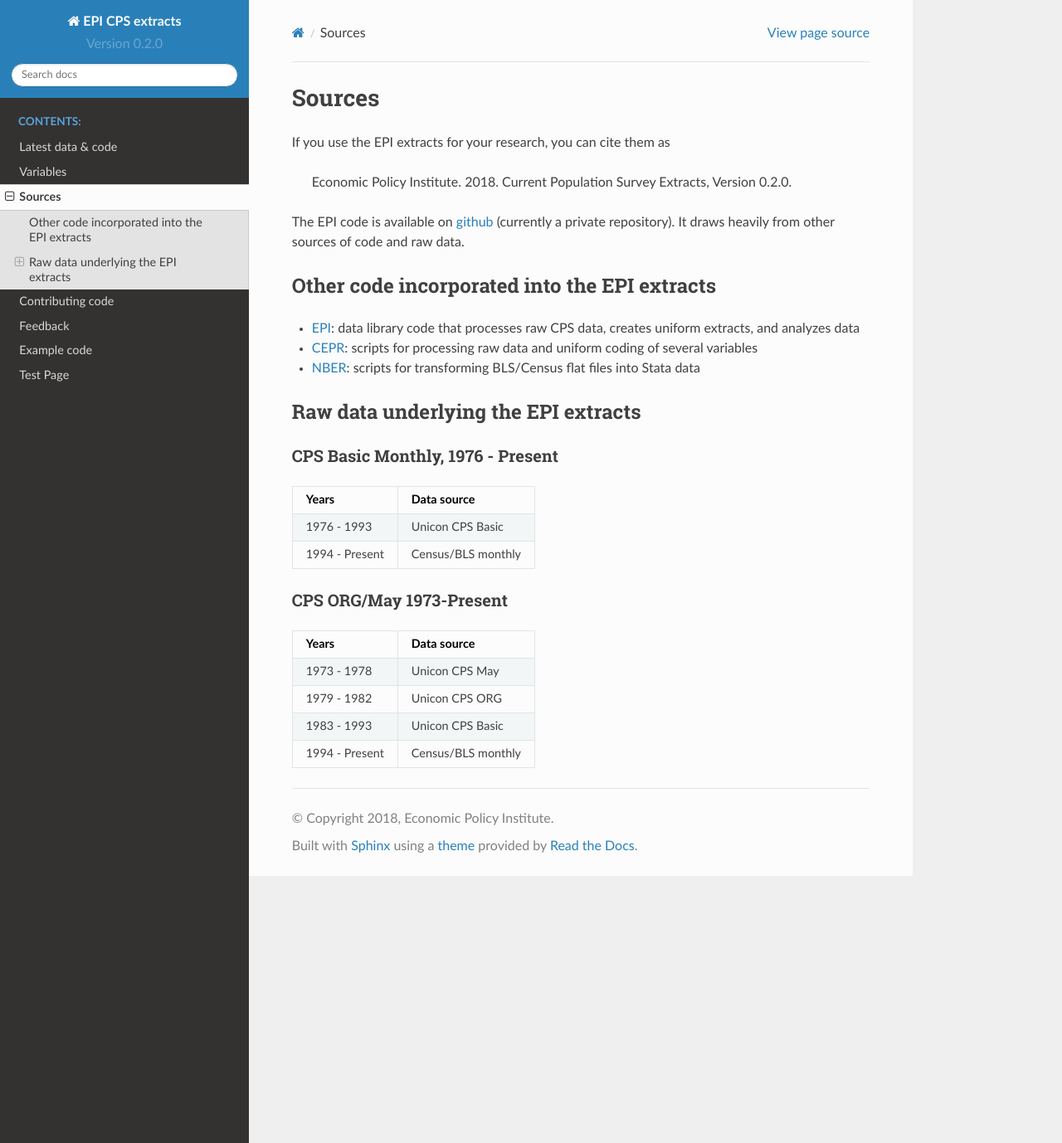
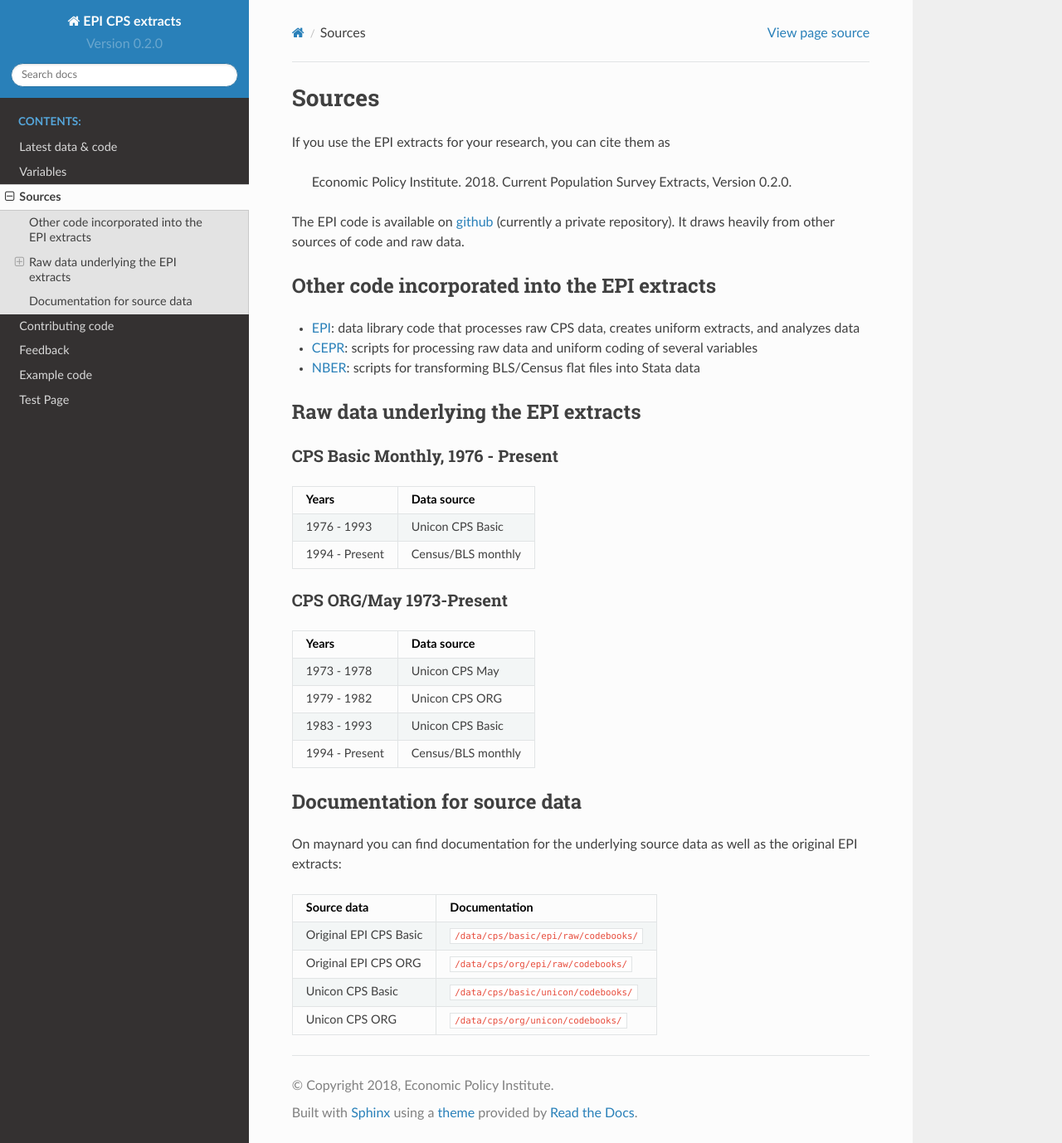
Before and after one commit to Economic/epiextracts, a Sphinx documentation site: the page built from docs/sources.rst, in a window 1280 px wide and 1378 px high. Shown: the whole window at 83% size. Built offline with Sphinx 7.4.7 and the Read the Docs theme 2.0.0, drawn with Linux system fonts in a browser that asks for light colours.

Commit message:
documentation: add epi/unicon documentation sources to sources pages

```diff
--- a/docs/sources.rst
+++ b/docs/sources.rst
@@ -48,3 +48,20 @@ CPS ORG/May 1973-Present
 +----------------+--------------------+
 | 1994 - Present | Census/BLS monthly |
 +----------------+--------------------+
+
+Documentation for source data
+====================================
+On maynard you can find documentation for the underlying source data as well
+as the original EPI extracts:
+
++-------------------------+---------------------------------------------------------+
+| Source data             | Documentation                                           |
++=========================+=========================================================+
+| Original EPI CPS Basic  | :file:`/data/cps/basic/epi/raw/codebooks/`              |
++-------------------------+---------------------------------------------------------+
+| Original EPI CPS ORG    | :file:`/data/cps/org/epi/raw/codebooks/`                |
++-------------------------+---------------------------------------------------------+
+| Unicon CPS Basic        | :file:`/data/cps/basic/unicon/codebooks/`               |
++-------------------------+---------------------------------------------------------+
+| Unicon CPS ORG          | :file:`/data/cps/org/unicon/codebooks/`                 |
++-------------------------+---------------------------------------------------------+
```
